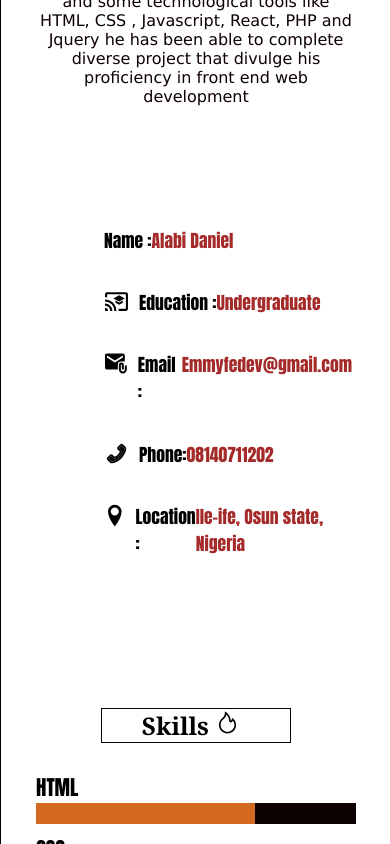
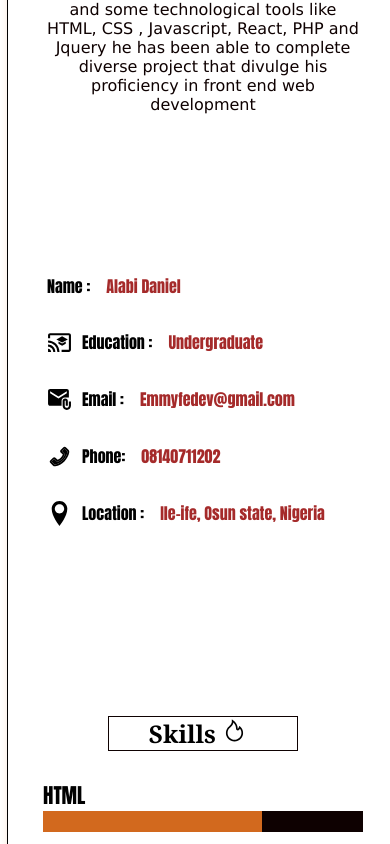
Before and after one commit to Emilance/Emmyportfolio, a React (Create React App) app: page / in a window 390 px wide. Shown: the part 1140-1984 px from the top of the page. Built offline with nearby package versions, Linux system fonts and the light colour scheme.

Commit message:
responsiveness adjusted

```diff
--- a/src/components/component/ContactForm.js
+++ b/src/components/component/ContactForm.js
@@ -3,9 +3,9 @@ import React, { Fragment, useState } from 'react';
 import FormInput from './FormInput';
 
 
-const initialvalue = [{ name: '', email:'', phone: '',message:'' }]
 const ContactForm = () => {
-    const [formdata, setFormdata] = useState({initialvalue})
+  const initialvalue = { name: '', email:'', phone: '',message:'' }
+ const [formdata, setFormdata] = useState(initialvalue)
 
 
     const formInputs  = [
@@ -27,15 +27,17 @@ const ContactForm = () => {
                    return(
                        <Fragment key={eindex}>
 
-                          { element.map((v, index) => {
+                          { element.map((v, index,formdata) => {
                                console.log(v.name)
                                return(
                                 <FormInput {...v} key={index}
 
-                                value = {v.name}
-                                onChange = {e => {
-                                    setFormdata(() =>  e.target.value  )
-                                }}
+
+                                 onChange= {e => {
+                                     setFormdata({[v.name]: e.target.value})
+                                     console.log(e.target.value)
+
+                                    }}
                                 />
 
                                )
--- a/src/components/sections/About.js
+++ b/src/components/sections/About.js
@@ -26,7 +26,7 @@ const About = () => {
                      <Info
                        name= "Alabi Daniel"
                        education= "Undergraduate "
-                        email= "Emmyfedev@gmail.com"
+                        email= " Emmyfedev@gmail.com"
                         Phone = "08140711202"
                         location= "Ile-ife, Osun state, Nigeria"
                      />
--- a/src/components/sections/page.css
+++ b/src/components/sections/page.css
@@ -116,10 +116,14 @@
 .info > p {
      font-family: Impact, Haettenschweiler, 'Arial Narrow Bold', sans-serif;
      display: flex;
+     width: 100%;
+
+
 }
 
 .info > p > span {
     color:var(--color-main);
+    margin-left: 1rem;
 }
 .skill{
     font-size: 1.3rem;
@@ -374,9 +378,10 @@ transition: 1s;
 }
 
 .slider > img {
-    width:50vw ;
+    width:50% ;
     height: 40vh;
     margin: 1.5rem;
+    box-shadow: 5px 5px 10px black;
 }
 
 .aboutport{
@@ -652,6 +657,8 @@ form> .submit:hover{
     height:30vh;
     width:100%;
     margin-top: 2rem;
+    border-bottom-left-radius:15px;
+    border-bottom-right-radius: 15px;
     background-color: var(--color-primary);
 }
 .footertop{
@@ -851,6 +858,14 @@ form> .submit:hover{
         width:70%;
         margin:1rem
     }
+
+
+}
+@media (max-width:700px) {
+    .footerbottom{
+        flex-direction: column;
+    }
+
 }
 
 @media (max-width: 900px){
@@ -876,7 +891,14 @@ form> .submit:hover{
     }
     .info {
         margin-top: 0;
+        display: flex;
         align-items: center;
+        font-weight: 400;
+        width: 100%;
+        margin: 4rem;
+
+
+
     }
     .about-btn-container{
         display: flex;
@@ -902,7 +924,23 @@ form> .submit:hover{
 
 }
 
+@media (max-width:640px) {
+    .allservicecontainer{
+        flex-direction: column;
+        justify-content: center;
+        align-items: center;
 
+    }
+    .sServiceContainer{
+        width:80%;
+        padding-bottom: 1.5rem;
+    }
+    .sServiceContainer:hover{
+        width:82%;
+        transform: scale(1.04);
+
+    }
+}
 @media (max-width: 600px){
     .headerContainer{
         height: 90vh;
@@ -949,6 +987,10 @@ form> .submit:hover{
         width:90%;
         margin: 0 1.15rem 0 1.15rem;
     }
+    .slider > img {
+        width:60vw;
+        margin-top: 2.5rem;
+    }
     .contactBook{
         width:90%;
     }
@@ -973,10 +1015,12 @@ form> .submit:hover{
     }
 
 .info{
-    font-size: 1.1rem;
+    font-size: 1rem;
     font-weight: 400;
-    align-items: flex-start;
-    padding-left: 4rem;
+    align-items: center;
+    width: 100%;
+    margin: auto;
+
 
 }
 .ContactForm > form >.forminput  .textarea{
--- a/src/index.css
+++ b/src/index.css
@@ -7,20 +7,18 @@
 }
 
 body {
-  margin: 0;
 
-  padding :0;
   width: 100%;
   height:100%;
-  display: flex;
+   display: flex;
   flex-direction: column;
   align-items: center;
   justify-content: center;
-
 }
 
 .App {
-  width: 90vw;
+  width: min(95vw, 1500px);
+
   border: 1px solid black;
   box-shadow:10px 5px 15px  var(--color-primary)  ;
   border-radius: 15px;
@@ -38,7 +36,7 @@ code {
 
 @media (max-width: 800px){
   .App {
-    width: 100%;
+    width: 100vw;
     margin:0px 0 0px 0;
 
 
```
